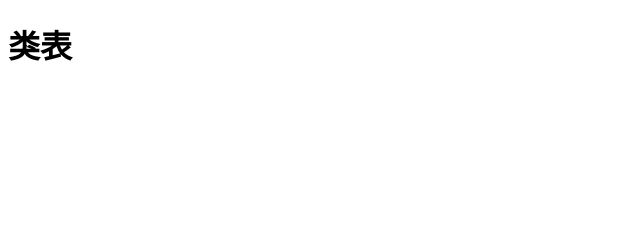
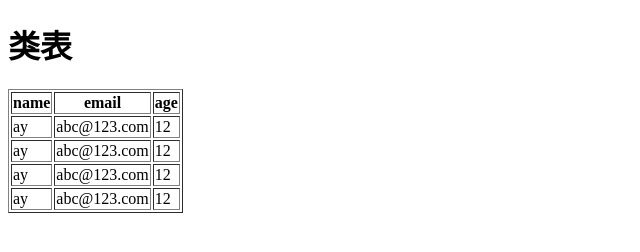
Before and after one commit to yongfeng11/angularJs-lx, a plain HTML site: page angular-lx/index.html in a window 1280 px wide. Shown: the whole page, without its empty margins (0-640 px from the left). Drawn offline with Linux system fonts and the light colour scheme.

Commit message:
修改过后

```diff
--- a/angular-lx/js/index.js
+++ b/angular-lx/js/index.js
@@ -1,2 +1,25 @@
 // 为核心的 list 服务创建模块
-var showList = angular.module( "list", [] )
+var showList = angular.module( "list", ["ngRoute"] );
+
+// 在 URL ,模板和控制器之间建立映射关系
+function umRouteConfig ( $routeProvider ) {
+	$routeProvider
+	.when( "/", {
+		controller:Listcontent,
+		templateUrl:"list.html"
+	})
+	.otherwise({
+		redirectTo:"/"
+	})
+}
+
+showList.config( umRouteConfig );
+
+
+// 请求数据
+function Listcontent ( $scope, $http ) {
+	$http.get( "user.json" ).success( function ( data ) {
+		console.log(data);
+		$scope.lists = data;
+	})
+}
--- a/angular-lx/list.html
+++ b/angular-lx/list.html
@@ -1,10 +1,12 @@
-<table>
+<table border="1">
 	<tr>
-		<th>Header</th>
-		<th>Header2</th>
-		<th>Header3</th>
+		<th>name</th>
+		<th>email</th>
+		<th>age</th>
 	</tr>
 	<tr ng-repeat="list in lists">
-		<td></td>
+		<td>{{list.name}}</td>
+		<td>{{list.email}}</td>
+		<td>{{list.age}}</td>
 	</tr>
 </table>
--- /dev/null
+++ b/angular-lx/user.json
@@ -0,0 +1,22 @@
+[
+	{
+		"name":"ay",
+		"email":"abc@123.com",
+		"age":12
+	},
+	{
+		"name":"ay",
+		"email":"abc@123.com",
+		"age":12
+	},
+	{
+		"name":"ay",
+		"email":"abc@123.com",
+		"age":12
+	},
+	{
+		"name":"ay",
+		"email":"abc@123.com",
+		"age":12
+	}
+]
```
